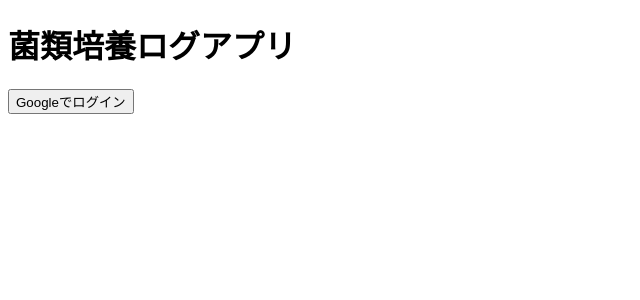
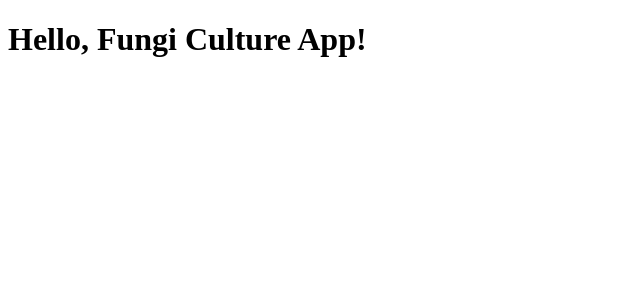
Before and after one commit to 1m4nim/fungi-culture-app, a React (Vite) app in the folder apps/web/: page / in a window 1280 px wide. Shown: the top 300 px of the page, without its empty margins (0-640 px from the left). Built offline with nearby package versions, Linux system fonts and the light colour scheme; no server answers.

Commit message:
.gitignoreと戦っていた

```diff
--- a/apps/web/index.html
+++ b/apps/web/index.html
@@ -3,6 +3,8 @@
   <head>
     <meta charset="UTF-8" />
     <title>Fungi Culture App</title>
+    <link rel="icon" type="image/svg+xml" href="/vite.svg" />
+    <meta name="viewport" content="width=device-width, initial-scale=1.0" />
   </head>
   <body>
     <div id="root"></div>
--- a/apps/web/src/App.tsx
+++ b/apps/web/src/App.tsx
@@ -1,30 +1,5 @@
-import React, { useState } from 'react'
-import LoginButton from './components/LoginButton'
-import LogForm from './components/LogForm'
-import LogList from './components/LogList'
-import { auth } from './firebase'
-import { useAuthState } from 'react-firebase-hooks/auth'
+import React from 'react'
 
 export default function App() {
-  const [user] = useAuthState(auth)
-  const [reloadLogs, setReloadLogs] = useState(false)
-
-  const handleLogAdded = () => {
-    setReloadLogs((prev) => !prev)
-  }
-
-  return (
-    <div>
-      <h1>菌類培養ログアプリ</h1>
-      {!user ? (
-        <LoginButton />
-      ) : (
-        <>
-          <p>こんにちは {user.displayName} さん</p>
-          <LogForm onAddSuccess={handleLogAdded} />
-          <LogList reloadTrigger={reloadLogs} />
-        </>
-      )}
-    </div>
-  )
+  return <h1>Hello, Fungi Culture App!</h1>
 }
--- a/apps/web/src/main.tsx
+++ b/apps/web/src/main.tsx
@@ -1,12 +1,9 @@
 import React from 'react'
 import ReactDOM from 'react-dom/client'
-import { BrowserRouter } from 'react-router-dom'
 import App from './App'
 
 ReactDOM.createRoot(document.getElementById('root')!).render(
   <React.StrictMode>
-    <BrowserRouter>
-      <App />
-    </BrowserRouter>
+    <App />
   </React.StrictMode>
 )
--- a/apps/web/vite.config.ts
+++ b/apps/web/vite.config.ts
@@ -1,13 +1,13 @@
-
 import { defineConfig } from 'vite'
 import react from '@vitejs/plugin-react'
 import path from 'path'
 
 export default defineConfig({
+  root: path.resolve(__dirname, 'apps/web'),  // apps/webをルートに指定
   plugins: [react()],
   resolve: {
     alias: {
-      '@': path.resolve(__dirname, './src'),
+      '@': path.resolve(__dirname, 'apps/web/src'),  // @ は apps/web/src を指す
     }
   },
   server: {
```
Also changed, not shown: 1 other file (tests, documents, lock files or other folders).
